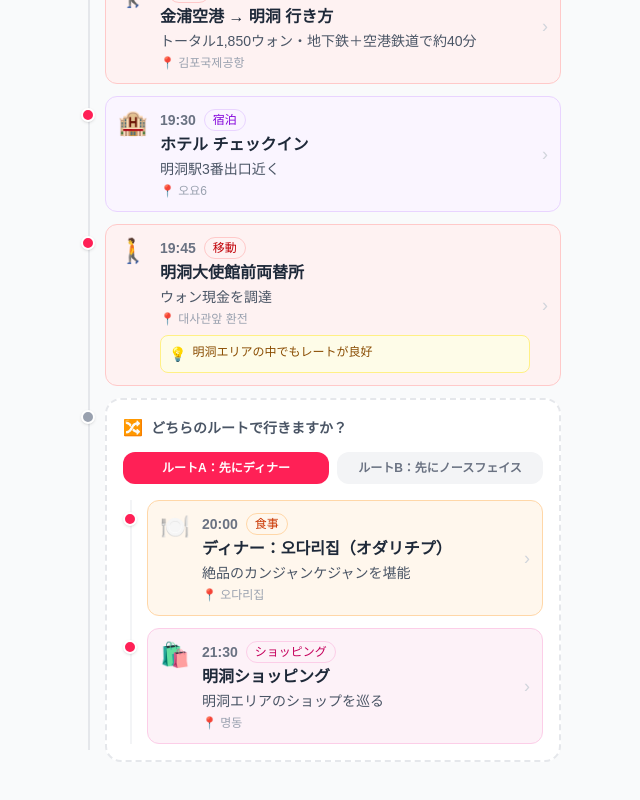
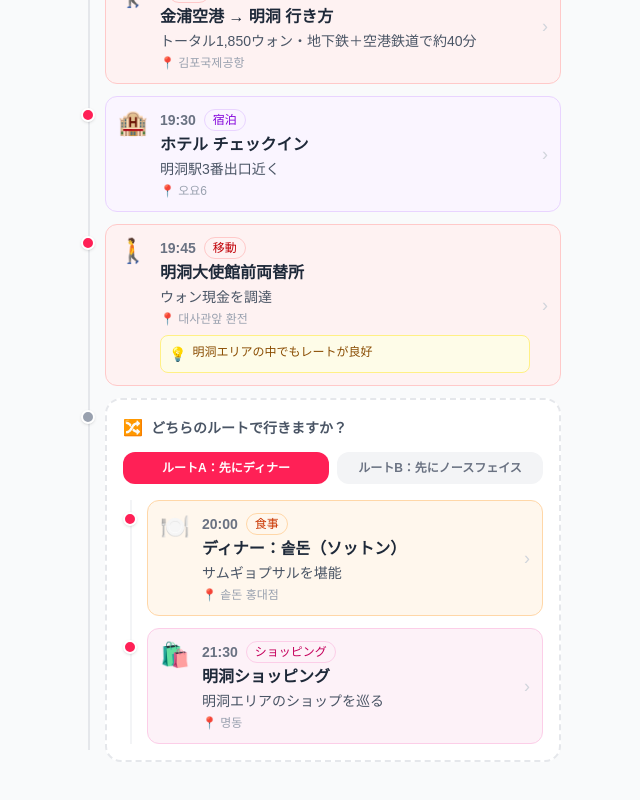
Before and after one commit to wawachi1031/korea-travel-itinerary, a Next.js app: page / in a window 1280 px wide. Shown: the part 631-1431 px from the top of the page, without its empty margins (319-959 px from the left). Built offline with nearby package versions, Linux system fonts and the light colour scheme.

Commit message:
バージョンアップ

```diff
--- a/app/data.ts
+++ b/app/data.ts
@@ -99,9 +99,9 @@ export const days: Day[] = [
             schedules: [
               {
                 time: "20:00",
-                place: "ディナー：오다리집（オダリチプ）",
-                description: "絶品のカンジャンケジャンを堪能",
-                address: "오다리집",
+                place: "ディナー：솥돈（ソットン）",
+                description: "サムギョプサルを堪能",
+                address: "솥돈 홍대점",
                 category: "food",
               },
               {
--- a/next.config.ts
+++ b/next.config.ts
@@ -1,8 +1,10 @@
 import type { NextConfig } from "next";
+
+const isProd = process.env.NODE_ENV === "production";
 
 const nextConfig: NextConfig = {
   output: "export",
-  basePath: "/korea-travel-itinerary",
+  basePath: isProd ? "/korea-travel-itinerary" : "",
   trailingSlash: true,
   images: {
     unoptimized: true,
```
